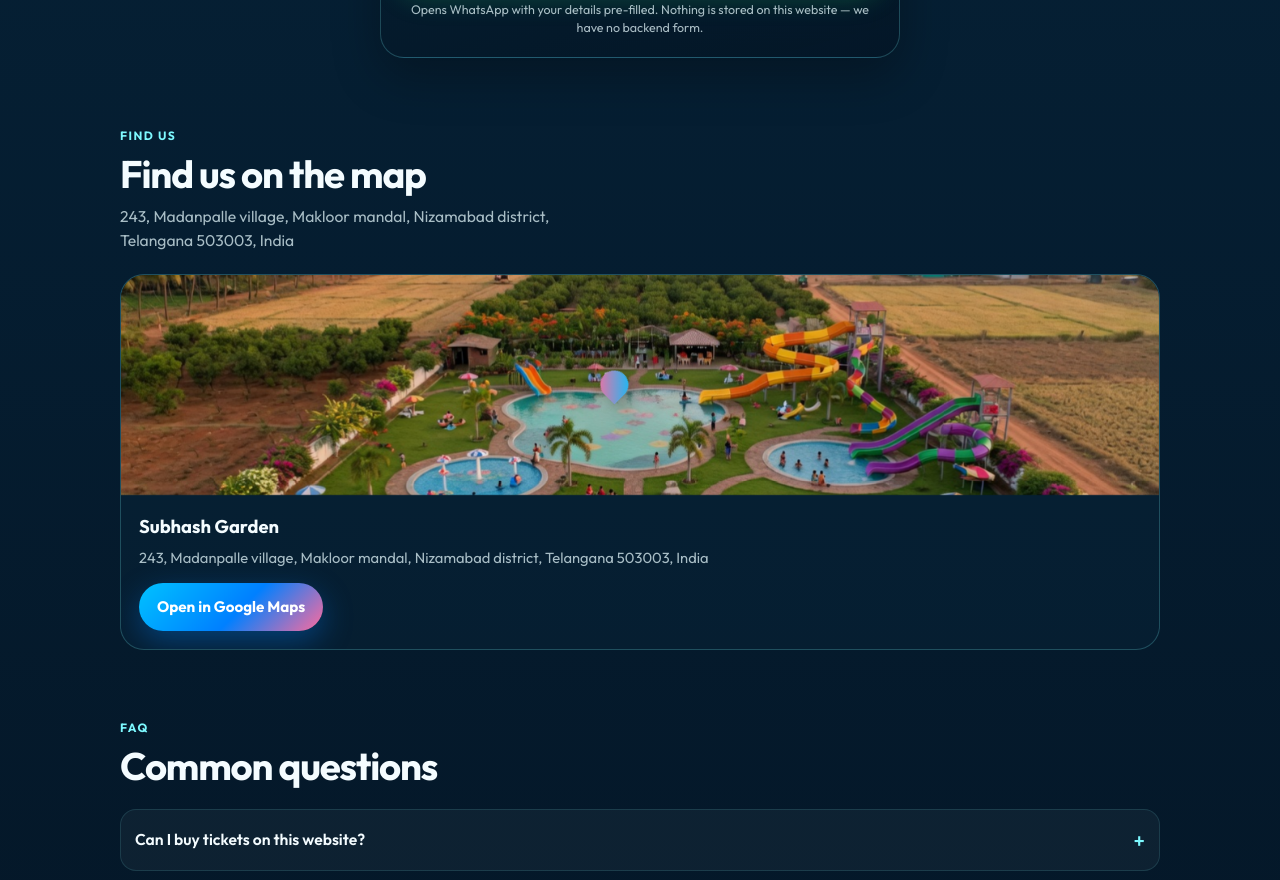
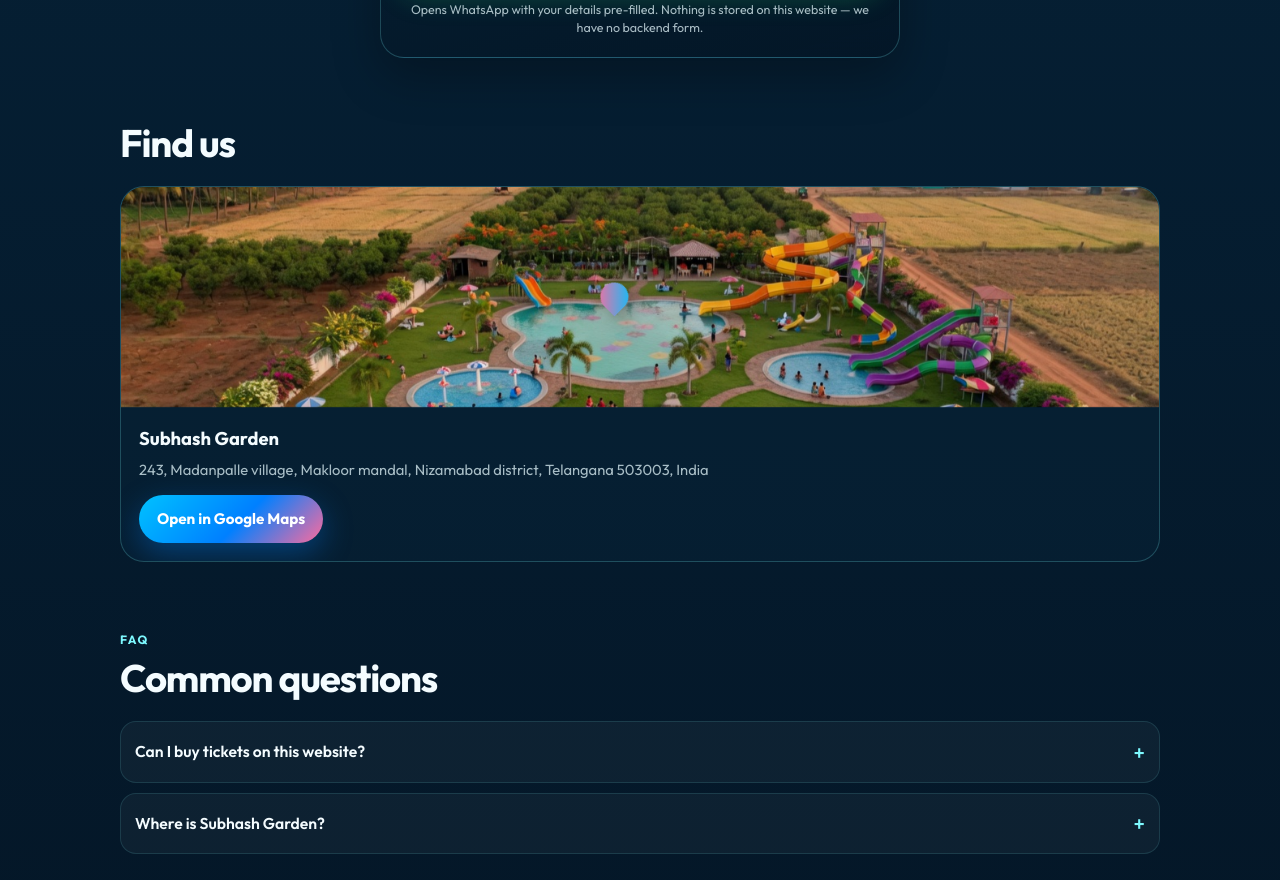
Before and after one commit to pineontheway/subashgardenweb, a React (Vite) app: page / in a window 1280 px wide. Shown: the part 2420-3300 px from the top of the page. Built offline with nearby package versions, Linux system fonts and the light colour scheme.

Commit message:
Deduplicate location section heading and address
Single Find us title; full address only inside the map card.

```diff
--- a/src/App.tsx
+++ b/src/App.tsx
@@ -538,9 +538,7 @@ export default function App() {
 
         <section className="section" id="location">
           <div className="section-head">
-            <span className="section-kicker">Find us</span>
-            <h2>Find us on the map</h2>
-            <p>{ADDRESS}</p>
+            <h2>Find us</h2>
           </div>
           <div className="map-card">
             <div className="map-visual">
```
